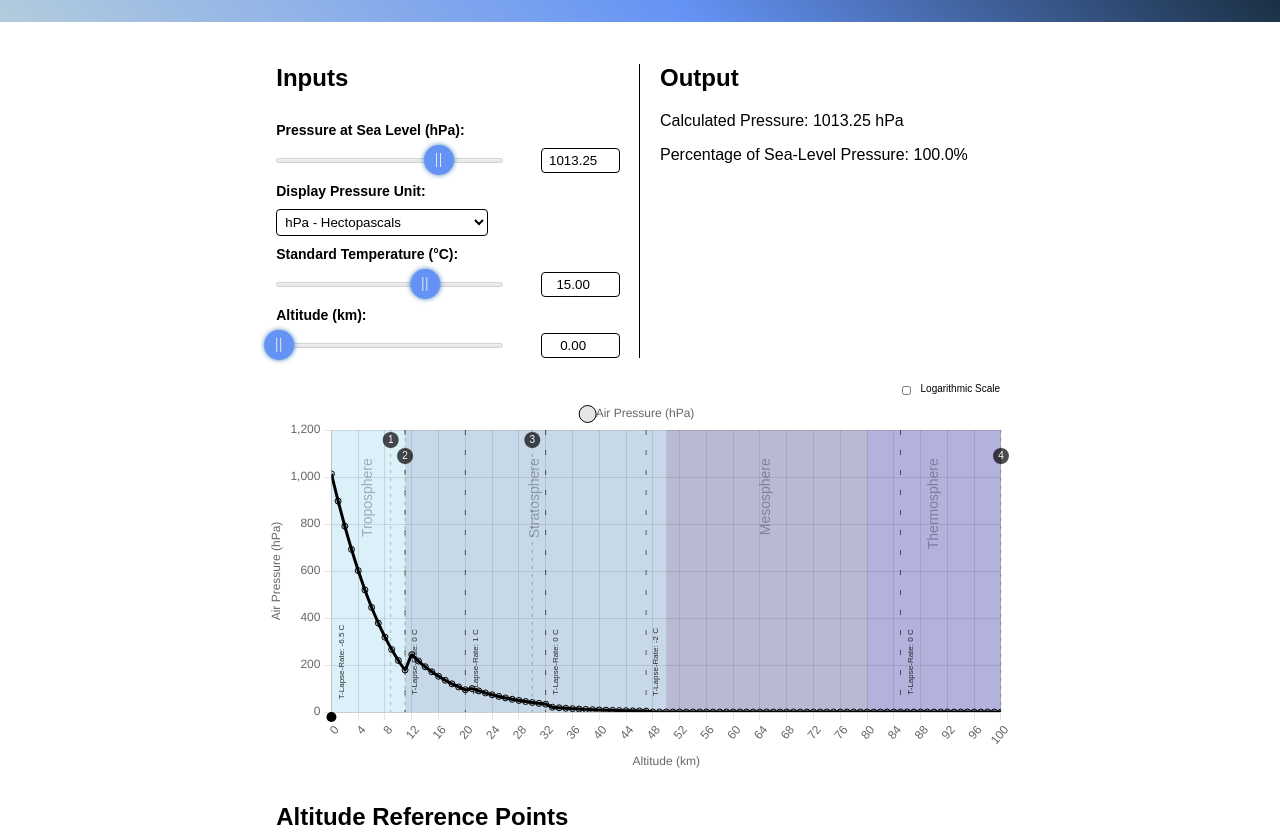
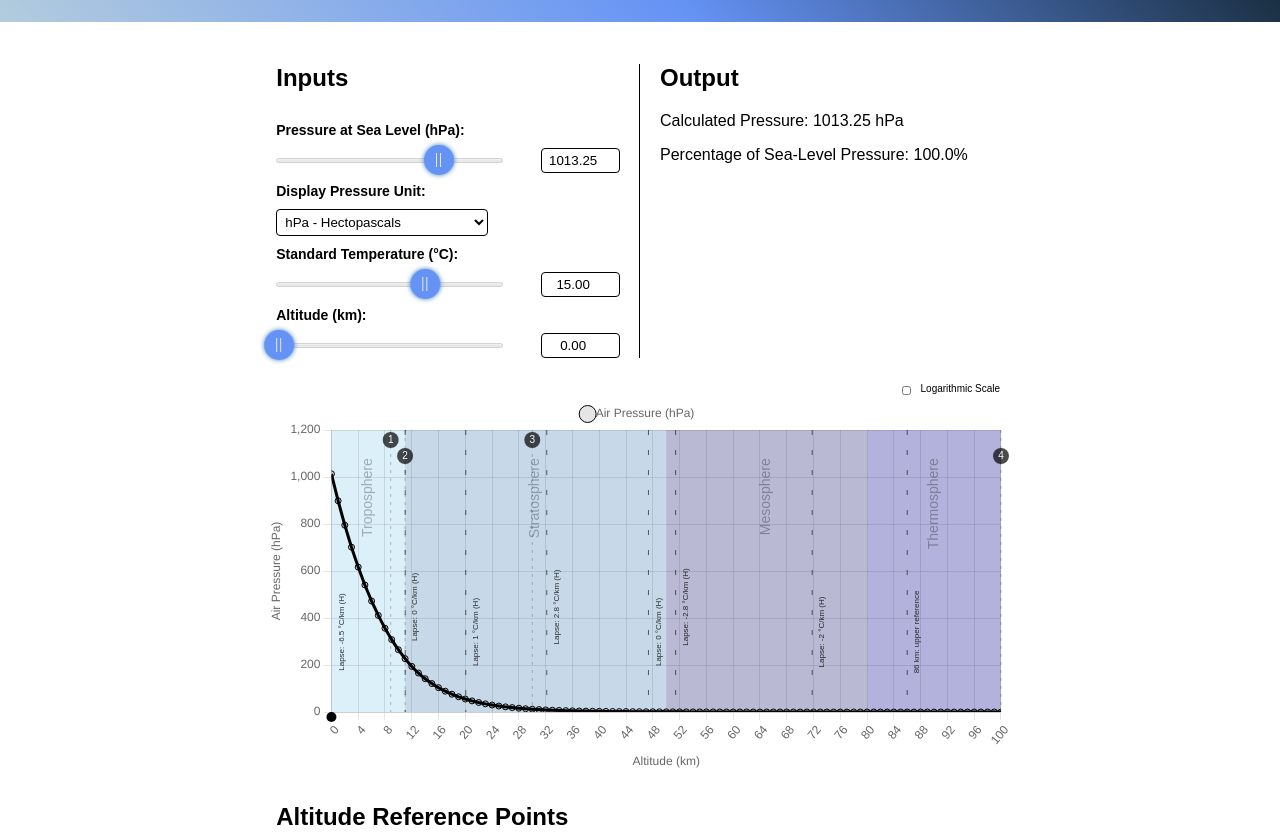
Before and after one commit to zartyblartfast/AtmosphericPressureVisualizer, a plain HTML site: page index.html in a window 1280 px wide. Shown: the part 93-927 px from the top of the page. Drawn offline with nearby package versions, Linux system fonts and the light colour scheme.

Commit message:
fix: calculate atmospheric pressure continuously across layers

```diff
--- a/chartGeneration.js
+++ b/chartGeneration.js
@@ -2,7 +2,7 @@ let chart; // Add this line at the start of your chartGeneration.js file
 
 import { calculatePressure } from './pressureCalculation.js';
 import { altitudeSlider } from './htmlElements.js';
-import { TROPOSPHERE_LAPSE_RATE, STRATOSPHERE_LAPSE_RATE, MESOSPHERE_LAPSE_RATE, xMax } from './constants.js';
+import { LOWER_ATMOSPHERE_LAYERS, EARTH_RADIUS_KM, LOWER_ATMOSPHERE_TOP_KM, xMax } from './constants.js';
 import { convertPressureFromHpa, getPressureUnit } from './pressureUnits.js';
 import { ALTITUDE_REFERENCES } from './altitudeReferences.js';
 
@@ -98,11 +98,11 @@ const drawRectanglesPlugin = {
   const drawBoundariesPlugin = {
     id: 'drawBoundaries',
     beforeDraw(chart, args, options) {
-      const {ctx, scales} = chart;
+      const {ctx, scales, chartArea} = chart;
       const {x, y} = scales;
 
       // Function to draw a boundary line
-      function drawBoundaryLine(start, lapseRate) {
+      function drawBoundaryLine(start, text, labelOffset = 0) {
         const xStart = x.getPixelForValue(start);
         const yTop = y.getPixelForValue(y.max);
         const yBottom = y.getPixelForValue(y.min);
@@ -124,10 +124,21 @@ const drawRectanglesPlugin = {
         ctx.save();
         ctx.fillStyle = 'rgba(0, 0, 0, 0.8)'; // Darker grey color
         ctx.font = '8px Arial'; // Smaller font size
-        const text = 'T-Lapse-Rate: ' + lapseRate + ' C';
-        const textWidth = ctx.measureText(text).width;
+        // Rotated text must fit the plot, not extend into the legend on mobile.
+        const labelPadding = 4;
+        const availableHeight = chartArea.bottom - chartArea.top - 2 * labelPadding;
+        if (availableHeight <= 0) {
+          ctx.restore();
+          return;
+        }
+        let textWidth = ctx.measureText(text).width;
+        if (textWidth > availableHeight) {
+          ctx.font = `${8 * availableHeight / textWidth}px Arial`;
+          textWidth = ctx.measureText(text).width;
+        }
         const textX = xStart + 10; // Shift the text rightwards
-        const textY = yBottom - 50; // Shift the text closer to the x-axis
+        const textY = Math.max(chartArea.top + labelPadding + textWidth / 2,
+          Math.min(yBottom - 80 - labelOffset, chartArea.bottom - labelPadding - textWidth / 2));
         ctx.translate(textX, textY);
         ctx.rotate(-Math.PI / 2); // Rotate the canvas
         ctx.fillText(text, -textWidth / 2, 0);
@@ -135,13 +146,13 @@ const drawRectanglesPlugin = {
       }
 
 
-      // Draw boundary lines
-      drawBoundaryLine(0, TROPOSPHERE_LAPSE_RATE);
-      drawBoundaryLine(11, 0);
-      drawBoundaryLine(20, STRATOSPHERE_LAPSE_RATE);
-      drawBoundaryLine(32, 0);
-      drawBoundaryLine(47, MESOSPHERE_LAPSE_RATE);
-      drawBoundaryLine(85, 0);
+      // Rates are per geopotential km (H); place bases on the geometric z axis.
+      // The broad coloured atmosphere bands remain schematic, not model layers.
+      LOWER_ATMOSPHERE_LAYERS.forEach(function(layer, index) {
+        const z = EARTH_RADIUS_KM * layer.baseHeightKm / (EARTH_RADIUS_KM - layer.baseHeightKm);
+        drawBoundaryLine(z, `Lapse: ${layer.lapseRate} °C/km (H)`, (index % 2) * 25);
+      });
+      drawBoundaryLine(LOWER_ATMOSPHERE_TOP_KM, '86 km: upper reference');
     }
   };
 
--- a/constants.js
+++ b/constants.js
@@ -1,5 +1,17 @@
-// Constants for temperature lapse rates
-export const TROPOSPHERE_LAPSE_RATE = -6.5; // in °C/km
-export const STRATOSPHERE_LAPSE_RATE = 1; // in °C/km
-export const MESOSPHERE_LAPSE_RATE = -2; // in °C/km
+// Reference lower-atmosphere layers: geopotential km, signed K/km (= °C/km).
+// The rounded reference top is 84.852 H km; integration continues in the last
+// layer to exactly 86 geometric km (H = 84.8520458... km).
+export const LOWER_ATMOSPHERE_LAYERS = Object.freeze([
+  { baseHeightKm: 0, topHeightKm: 11, lapseRate: -6.5 },
+  { baseHeightKm: 11, topHeightKm: 20, lapseRate: 0 },
+  { baseHeightKm: 20, topHeightKm: 32, lapseRate: 1 },
+  { baseHeightKm: 32, topHeightKm: 47, lapseRate: 2.8 },
+  { baseHeightKm: 47, topHeightKm: 51, lapseRate: 0 },
+  { baseHeightKm: 51, topHeightKm: 71, lapseRate: -2.8 },
+  { baseHeightKm: 71, topHeightKm: 84.852, lapseRate: -2 }
+].map(Object.freeze));
+
+export const EARTH_RADIUS_KM = 6356.766;
+export const HYDROSTATIC_CONSTANT = 34.1632; // K/km
+export const LOWER_ATMOSPHERE_TOP_KM = 86; // geometric km
 export const xMax = 100;
--- a/pressureCalculation.js
+++ b/pressureCalculation.js
@@ -1,39 +1,51 @@
-import { TROPOSPHERE_LAPSE_RATE, STRATOSPHERE_LAPSE_RATE, MESOSPHERE_LAPSE_RATE } from './constants.js';
+import {
+  LOWER_ATMOSPHERE_LAYERS, EARTH_RADIUS_KM, HYDROSTATIC_CONSTANT,
+  LOWER_ATMOSPHERE_TOP_KM, xMax
+} from './constants.js';
 
-// Function calculatePressure
+// ITU-R P.835-6 Annex 1, equation (5); z is geometric km.
+function upperLogPressure(z) {
+  return 95.571899 + z * (-4.011801 + z * (0.06424731 +
+    z * (-0.0004789660 + z * 0.000001340543)));
+}
+
+// Inputs: sea-level pressure in hPa, geometric altitude in km, sea-level °C.
+// Off-standard T0 is an educational whole-lower-profile pressure-response
+// assumption, not aviation ISA delta-T. Above 86 km only P86 is rescaled;
+// the reference pressure-ratio shape is unchanged by the temperature offset.
 export function calculatePressure(seaLevelPressure, altitude, standardTemperature) {
-  const g = 9.80665; // gravitational acceleration
-  const m = 0.0289644; // molar mass of dry air
-  const R = 8.3144598; // universal gas constant
-
-  let temperatureLapseRate;
-  if (altitude <= 11) {
-    temperatureLapseRate = TROPOSPHERE_LAPSE_RATE;
-  } else if (altitude <= 20) {
-    temperatureLapseRate = 0;
-  } else if (altitude <= 32) {
-    temperatureLapseRate = STRATOSPHERE_LAPSE_RATE;
-  } else if (altitude <= 47) {
-    temperatureLapseRate = 0;
-  } else if (altitude <= 85) {
-    temperatureLapseRate = MESOSPHERE_LAPSE_RATE;
-  } else {
-    temperatureLapseRate = 0;
+  if (!Number.isFinite(seaLevelPressure) || seaLevelPressure <= 0 ||
+      !Number.isFinite(altitude) || altitude < 0 || altitude > xMax ||
+      !Number.isFinite(standardTemperature)) {
+    return NaN;
   }
 
-  // Calculate the temperature at the given altitude
-  let temperatureAtAltitude = standardTemperature + (temperatureLapseRate * altitude);
+  let temperature = standardTemperature + 273.15;
+  if (temperature <= 0) return NaN;
 
-  // Ensure temperature doesn't go below absolute zero
-  if (temperatureAtAltitude < -273.15) {
-    temperatureAtAltitude = -273.15;
+  const lowerAltitude = Math.min(altitude, LOWER_ATMOSPHERE_TOP_KM);
+  const height = EARTH_RADIUS_KM * lowerAltitude / (EARTH_RADIUS_KM + lowerAltitude);
+  let pressure = seaLevelPressure;
+
+  for (let i = 0; i < LOWER_ATMOSPHERE_LAYERS.length; i++) {
+    const layer = LOWER_ATMOSPHERE_LAYERS[i];
+    if (height <= layer.baseHeightKm) break;
+    // Do not stop at the rounded 84.852 H km: join at exact geometric 86 km.
+    const top = i === LOWER_ATMOSPHERE_LAYERS.length - 1
+      ? height : Math.min(height, layer.topHeightKm);
+    const deltaHeight = top - layer.baseHeightKm;
+    const nextTemperature = temperature + layer.lapseRate * deltaHeight;
+    // A linear profile is positive throughout iff both endpoints are positive.
+    if (nextTemperature <= 0) return NaN;
+
+    pressure *= layer.lapseRate === 0
+      ? Math.exp(-HYDROSTATIC_CONSTANT * deltaHeight / temperature)
+      : Math.pow(nextTemperature / temperature, -HYDROSTATIC_CONSTANT / layer.lapseRate);
+    temperature = nextTemperature;
   }
 
-  // Adjust temperature from Celsius to Kelvin
-  const temperatureAtAltitudeK = temperatureAtAltitude + 273.15;
-
-  // Calculate the pressure at the given altitude
-  const pressure = seaLevelPressure * Math.exp(-(g * m * altitude * 1000) / (R * temperatureAtAltitudeK));
-
+  if (altitude > LOWER_ATMOSPHERE_TOP_KM) {
+    pressure *= Math.exp(upperLogPressure(altitude) - upperLogPressure(LOWER_ATMOSPHERE_TOP_KM));
+  }
   return pressure;
 }
--- a/science.html
+++ b/science.html
@@ -57,5 +57,6 @@
   <p>Temperature affects how spread out the air is. The atmosphere is divided into layers with different temperature trends, so the visualizer uses a simplified atmospheric model rather than one constant rate of decrease. The pressure curve is therefore shaped by both gravity and the temperature profile.</p>
 
   <h3>What the visualizer calculates</h3>
-  <p>The calculator uses the barometric formula with the selected sea-level pressure, altitude, and atmospheric temperature model. The result is calculated internally in hPa and can then be displayed in the pressure unit you choose.</p>
+  <p>Entered altitude is geometric height above sea level, from 0 to 100 km. Up to 86 km, the calculator converts it to geopotential height and integrates pressure continuously through seven temperature-gradient layers. From 86 to 100 km, a reference pressure-ratio fit is scaled to the calculated 86 km pressure. The result is calculated internally in hPa and can then be displayed in the pressure unit you choose. The chart's broad coloured atmosphere bands are schematic, not exact model-layer boundaries.</p>
+  <p>Changing sea-level temperature offsets the whole lower temperature profile and reintegrates its pressure: an educational pressure-response assumption, not a standard aviation ISA delta-T implementation or a measured weather forecast. Above 86 km, this changes only the boundary-pressure scaling; the reference upper pressure ratio remains unchanged, with no custom upper-temperature model. Humidity and actual weather are not modelled. See the detailed calculation for equations, reference checks, and limitations.</p>
 </div>
```
Also changed, not shown: detailed-calculation.html (+19 -18 lines), tests/pressureCalculation.test.mjs (+108 -15 lines), 1 other file.
